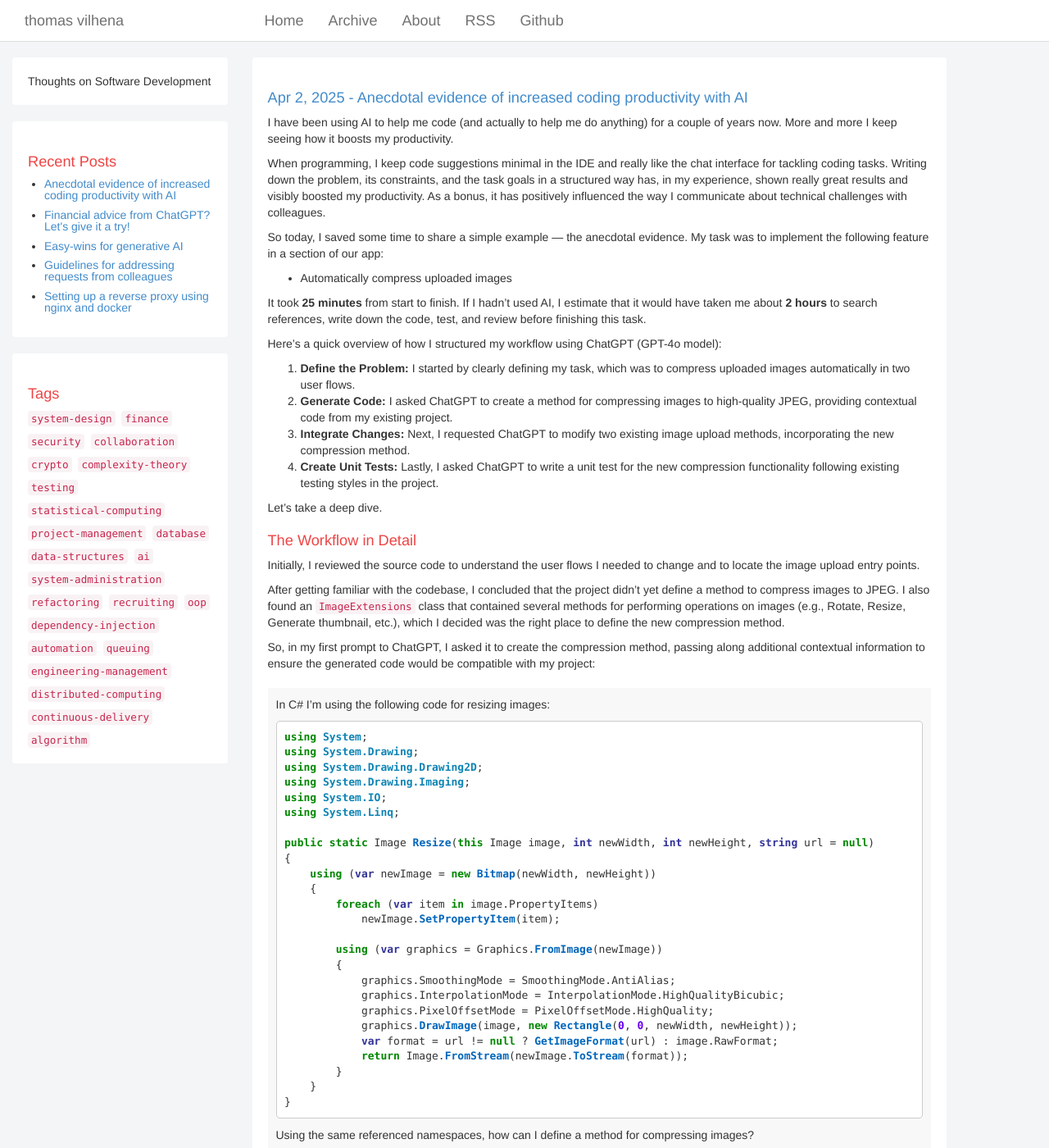
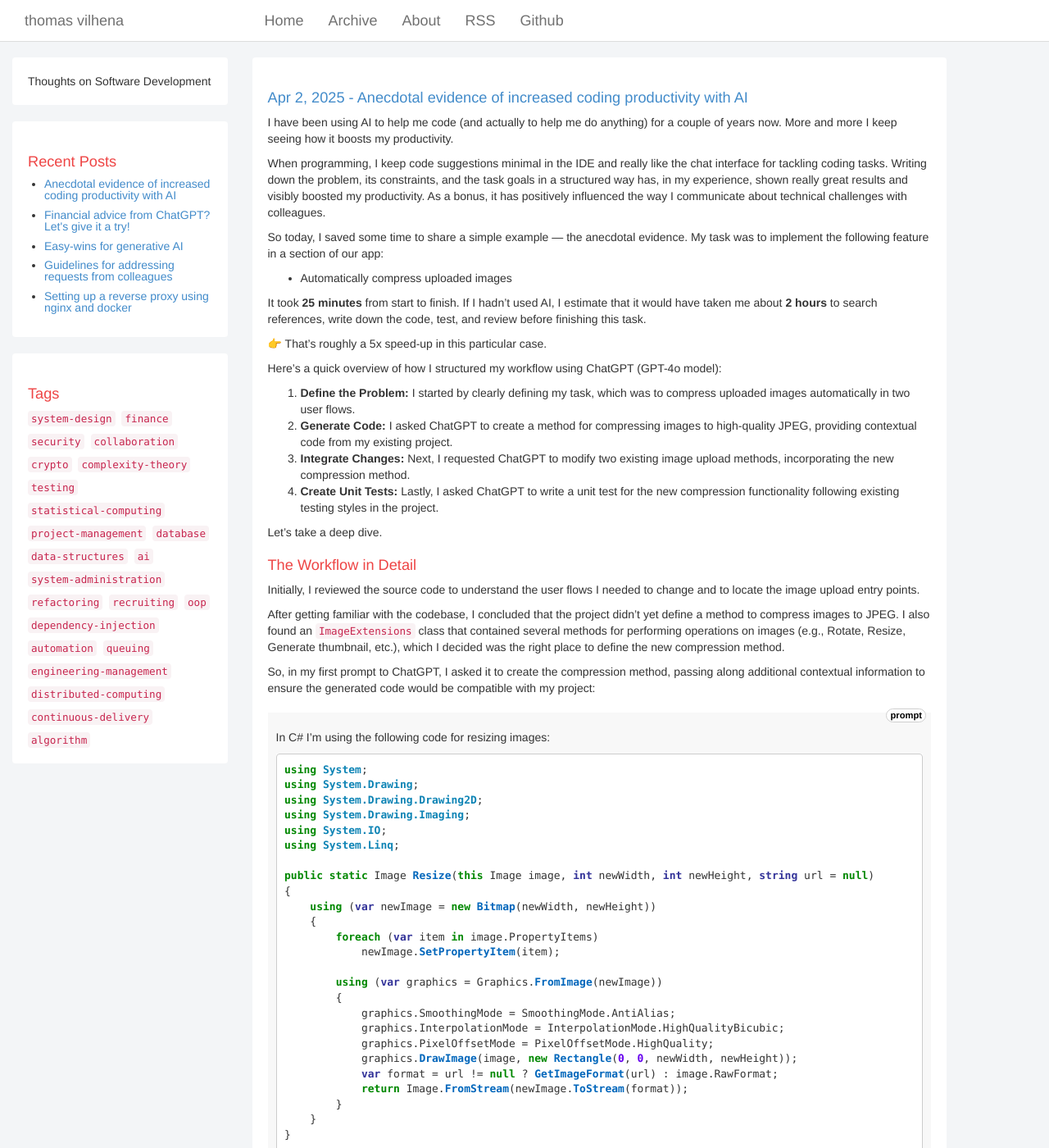
Before and after one commit to TCGV/blog, a Jekyll site: the page built from _posts/2025-04-02-anectodal-evidence-coding-productivity-with-ai.md, in a window 1280 px wide and 1400 px high. Shown: the whole window at 82% size. Built offline with Jekyll 4.4.1, drawn with Linux system fonts in a browser that asks for light colours; some of the changed text lies outside the part shown.

Commit message:
Improving AI chat style.

````diff
--- a/_posts/2025-04-02-anectodal-evidence-coding-productivity-with-ai.md
+++ b/_posts/2025-04-02-anectodal-evidence-coding-productivity-with-ai.md
@@ -14,6 +14,8 @@ So today, I saved some time to share a simple example — the anecdotal evidence
 * Automatically compress uploaded images
 
 It took <b>25 minutes</b> from start to finish. If I hadn't used AI, I estimate that it would have taken me about <b>2 hours</b> to search references, write down the code, test, and review before finishing this task.
+
+👉 That’s roughly a 5x speed-up in this particular case.
 
 Here's a quick overview of how I structured my workflow using ChatGPT (GPT-4o model):
 
@@ -33,7 +35,7 @@ After getting familiar with the codebase, I concluded that the project didn’t
 
 So, in my first prompt to ChatGPT, I asked it to create the compression method, passing along additional contextual information to ensure the generated code would be compatible with my project:
 
-<div style="padding: 10px;background-color: #f8f8f8;margin: 20px 0;" markdown="1">
+<div class="chat-message" markdown="1"><span class="badge">prompt</span>
 
 In C# I'm using the following code for resizing images:
 
@@ -73,7 +75,7 @@ I want to compress PNG images into JPEG with high quality.
 
 In its response ChatGPT correctly produced the following method (I'm omitting additional information and the usage sample also returned by ChatGPT):
 
-<div style="padding: 10px;background-color: #f8f8f8;margin: 20px 0;" markdown="1">
+<div class="chat-message" markdown="1"><span class="badge">response</span>
 
 ```csharp
 public static Image CompressToJpeg(this Image image, long quality = 90L)
@@ -104,7 +106,7 @@ I skimmed through the code, and it seemed to implement everything I requested, s
 
 I continued by asking ChatGPT to adjust two of my application user flows to use the new method, with additional considerations:
 
-<div style="padding: 10px;background-color: #f8f8f8;margin: 20px 0;" markdown="1">
+<div class="chat-message" markdown="1"><span class="badge">prompt</span>
 
 Now consider these two methods which handle `Image` objects:
 
@@ -134,9 +136,9 @@ Now consider these two methods which handle `Image` objects:
 
 As a result, both methods were modified as requested, and ChatGPT proposed a helper method `IsUncompressedImage` to be used by both methods in accordance with the DRY ("don't repeat yourself") principle.
 
-Here's the final code for one of the methods after the introduced changes:
+Here's the final code generated by ChatGPT for one of the methods after the introduced changes:
 
-<div style="padding: 10px;background-color: #f8f8f8;margin: 20px 0;" markdown="1">
+<div class="chat-message" markdown="1"><span class="badge">response</span>
 
 ```csharp
 private string SaveIcon(string iconName, Stream iconStream)
@@ -166,7 +168,7 @@ Again, I reviewed the code and was happy with the proposed changes. After pastin
 
 Finally, before closing the code changes, I wanted to create a unit test for the new `CompressToJpeg` method, so I sent another message to ChatGPT to create the test method analogous to another test in my project:
 
-<div style="padding: 10px;background-color: #f8f8f8;margin: 20px 0;" markdown="1">
+<div class="chat-message" markdown="1"><span class="badge">prompt</span>
 
 Now, create a unit test for the "CompressToJpeg" method. Follow the style below:
 
@@ -194,7 +196,7 @@ Don't save the compressed image to disk.
 
 And voilà, the unit test was correctly created according to my request:
 
-<div style="padding: 10px;background-color: #f8f8f8;margin: 20px 0;" markdown="1">
+<div class="chat-message" markdown="1"><span class="badge">response</span>
 
 ```csharp
 [TestMethod]
--- a/css/theme.css
+++ b/css/theme.css
@@ -158,3 +158,20 @@ table.w60 th {
         display: inline-block;
         margin: 4px 2PX;
     }
+
+.chat-message {
+    padding: 10px;
+    background-color: #f8f8f8;
+    margin: 20px 0;
+}
+
+    .chat-message .badge {
+        float: right;
+        font-size: 0.8em;
+        background: #ffffff;
+        font-weight: bold;
+        padding: 2px 4px;
+        margin: -15px -4px 0 0;
+        color: black;
+        border: 1px solid #cfcfcf
+    }
````
Also changed, not shown: _posts/2024-10-04-financial-advice-from-chatgpt.md (+2 -2 lines).
